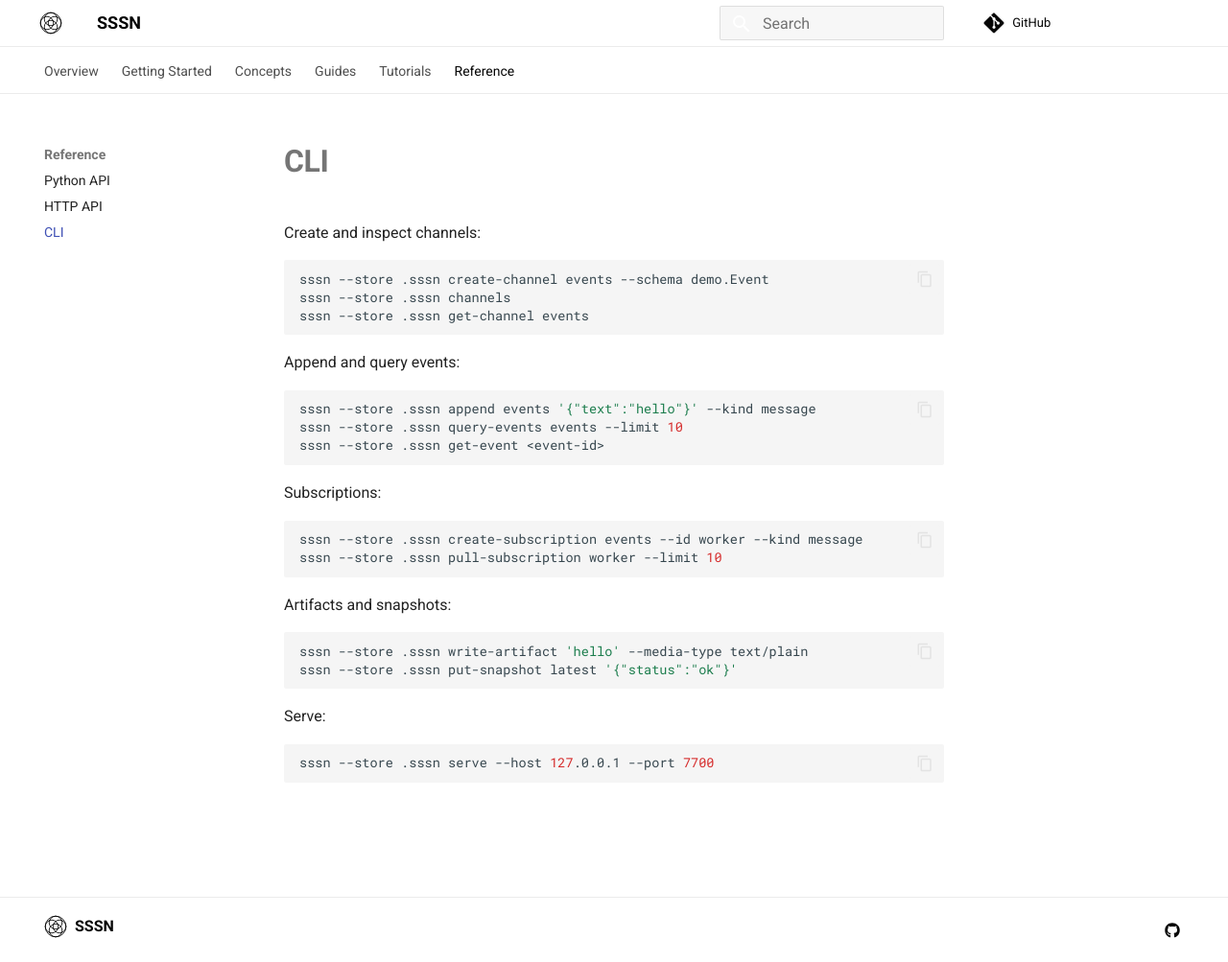
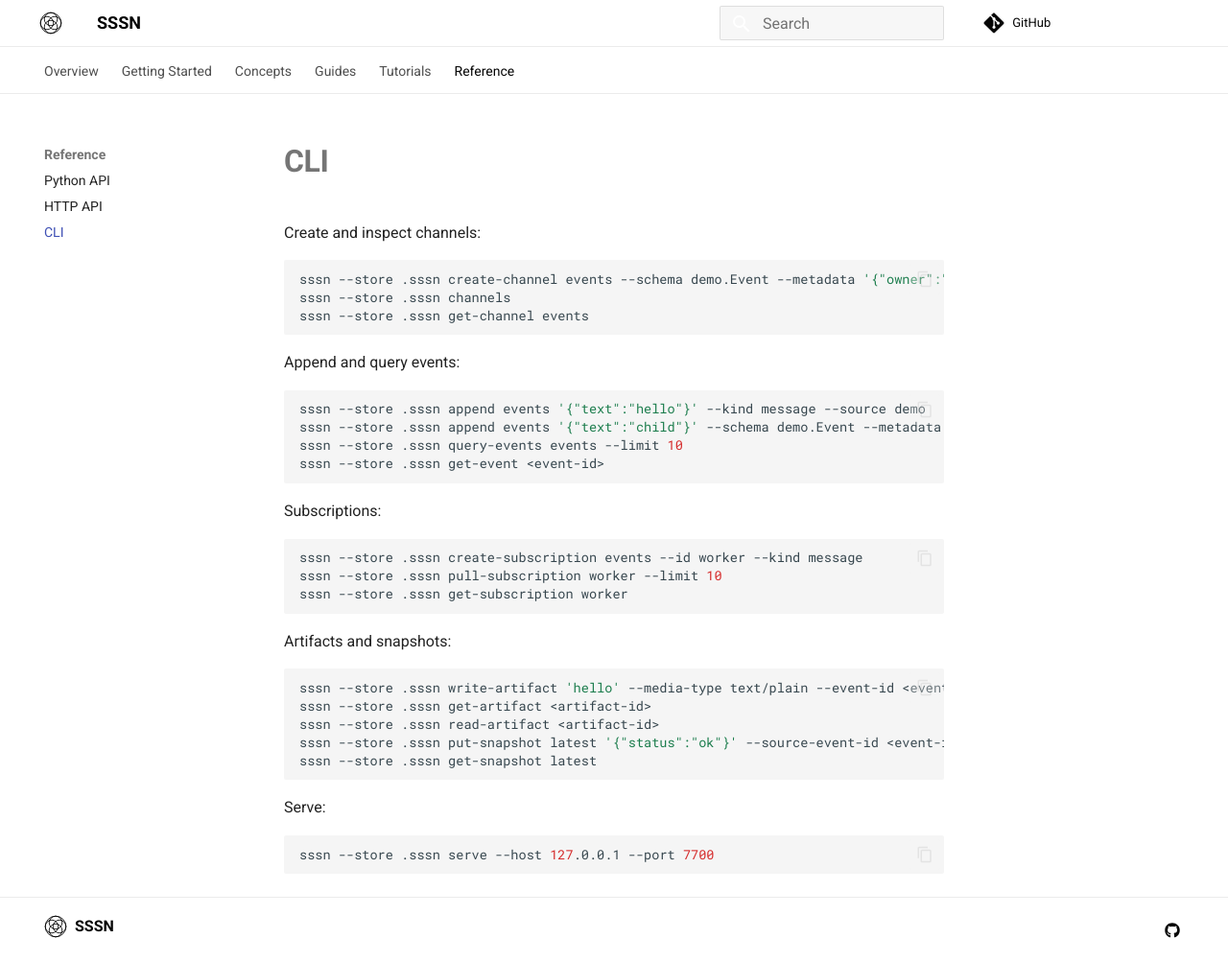
Before and after one commit to Productive-Superintelligence/sssn, an MkDocs documentation site: the page built from docs/reference/cli.md, in a window 1280 px wide and 1003 px high. Shown: the whole window at 96% size. Built offline with MkDocs 1.6.1 and Material for MkDocs 9.7.7, drawn with Linux system fonts in a browser that asks for light colours; comment, search, counter and statistics services are not loaded.

Commit message:
Document full SSSN CLI resource loop

````diff
--- a/docs/reference/cli.md
+++ b/docs/reference/cli.md
@@ -3,7 +3,7 @@
 Create and inspect channels:
 
 ```bash
-sssn --store .sssn create-channel events --schema demo.Event
+sssn --store .sssn create-channel events --schema demo.Event --metadata '{"owner":"demo"}'
 sssn --store .sssn channels
 sssn --store .sssn get-channel events
 ```
@@ -11,7 +11,8 @@ sssn --store .sssn get-channel events
 Append and query events:
 
 ```bash
-sssn --store .sssn append events '{"text":"hello"}' --kind message
+sssn --store .sssn append events '{"text":"hello"}' --kind message --source demo
+sssn --store .sssn append events '{"text":"child"}' --schema demo.Event --metadata '{"role":"child"}' --correlation-id corr-1 --parent-id <event-id>
 sssn --store .sssn query-events events --limit 10
 sssn --store .sssn get-event <event-id>
 ```
@@ -21,13 +22,17 @@ Subscriptions:
 ```bash
 sssn --store .sssn create-subscription events --id worker --kind message
 sssn --store .sssn pull-subscription worker --limit 10
+sssn --store .sssn get-subscription worker
 ```
 
 Artifacts and snapshots:
 
 ```bash
-sssn --store .sssn write-artifact 'hello' --media-type text/plain
-sssn --store .sssn put-snapshot latest '{"status":"ok"}'
+sssn --store .sssn write-artifact 'hello' --media-type text/plain --event-id <event-id>
+sssn --store .sssn get-artifact <artifact-id>
+sssn --store .sssn read-artifact <artifact-id>
+sssn --store .sssn put-snapshot latest '{"status":"ok"}' --source-event-id <event-id>
+sssn --store .sssn get-snapshot latest
 ```
 
 Serve:
````
Also changed, not shown: 1 other file.
